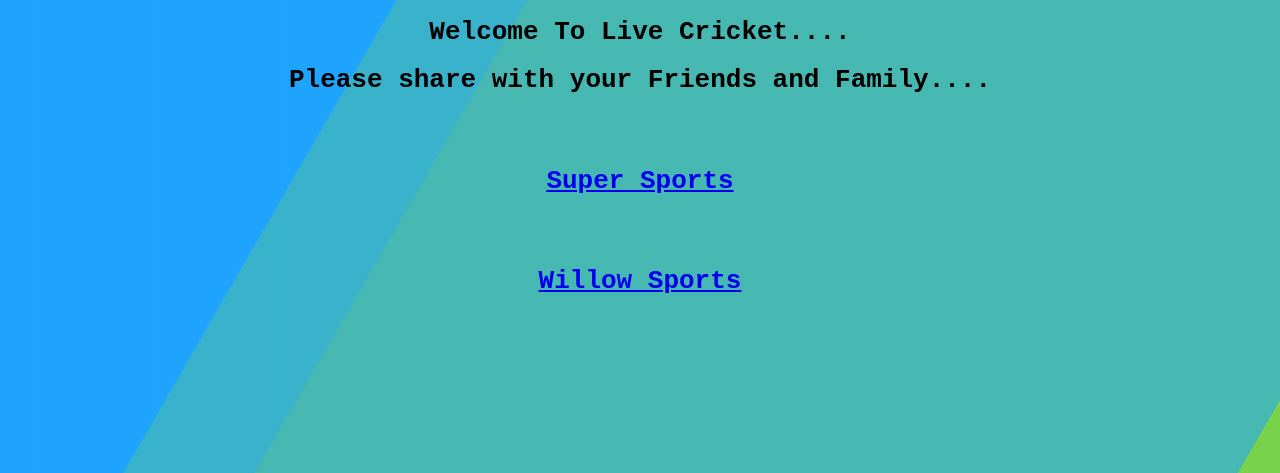
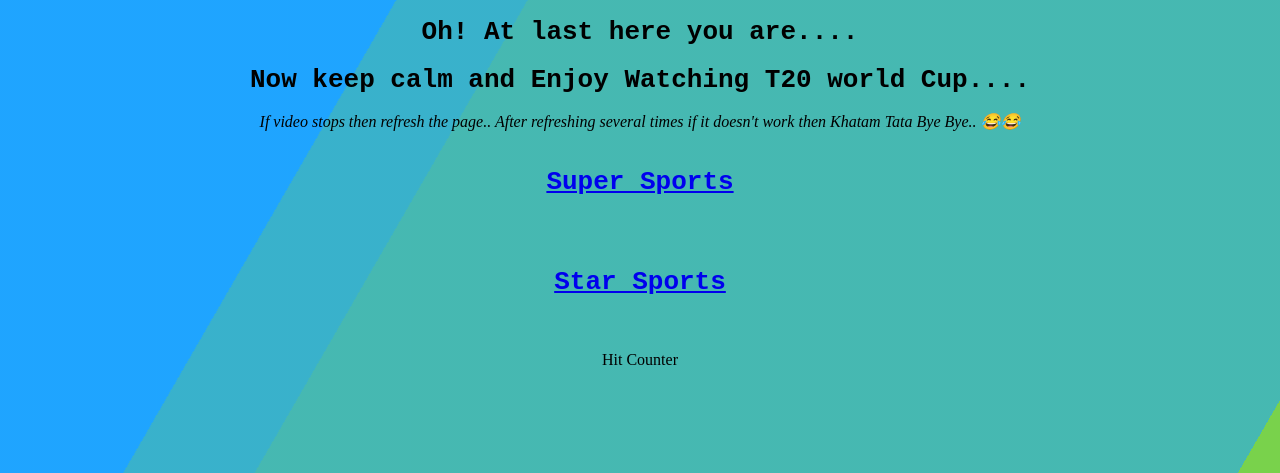
Before and after one commit to 2021T20/tv, a plain HTML site: page index.html in a window 1280 px wide. Shown: the top 473 px of the page. Drawn offline with Linux system fonts and the light colour scheme.

Commit message:
Update index.html

```diff
--- a/index.html
+++ b/index.html
@@ -69,8 +69,9 @@ font-family:monospace;
       <div class="bg bg2"></div>
       <div class="bg bg3"></div>
       <center>
-        <h1>Welcome To Live Cricket....</h1>
-        <h1>Please share with your Friends and Family....</h1>
+          <h1>Oh! At last here you are....</h1>
+        <h1>Now keep calm and Enjoy Watching T20 world Cup....</h1>
+        <i>If video stops then refresh the page.. After refreshing several times if it doesn't work then Khatam Tata Bye Bye.. 😂😂 </i>
 
         <br>
         <br>
@@ -81,7 +82,7 @@ font-family:monospace;
         <br>
         <br>
 
-        <h1><a href="Willow.html"> Willow Sports </a></h1>
+        <h1><a href="Willow.html"> Star Sports </a></h1>
 
 
 
@@ -91,4 +92,11 @@ font-family:monospace;
 
 
     </body>
+
     </html>
+    <br>
+    <br>
+    <center>
+    <a class="hitCounter"title="Hit counter" data-name="5b19b63de53c532888eba7a12f396598|3|page|1|rgb(27, 152, 59);|#ffffff|small|s-hit">Hit Counter</a><script>document.write("<script type='text/javascript' src='https://visitorshitcounter.com/js/hitCounter.js?v="+Date.now()+"'><\/script>");</script>
+    <br>
+    <br><br><br>
```
